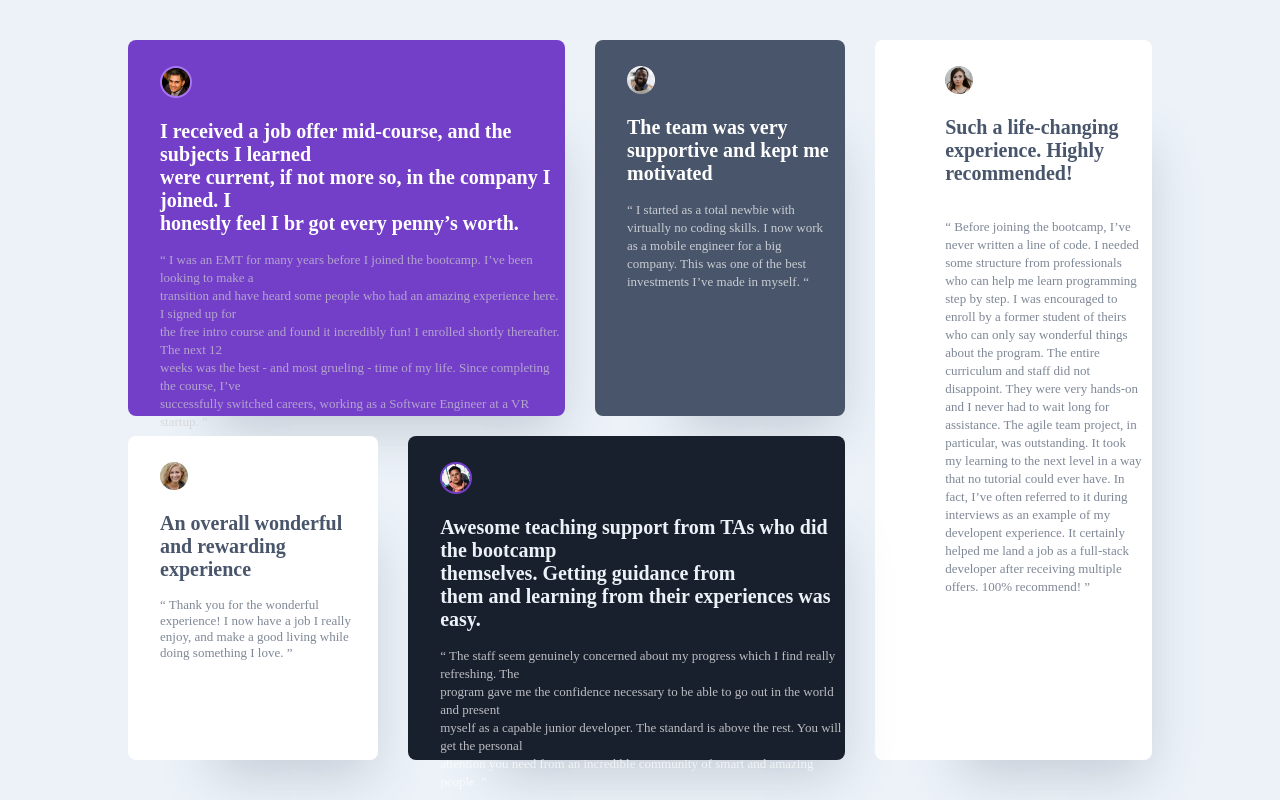
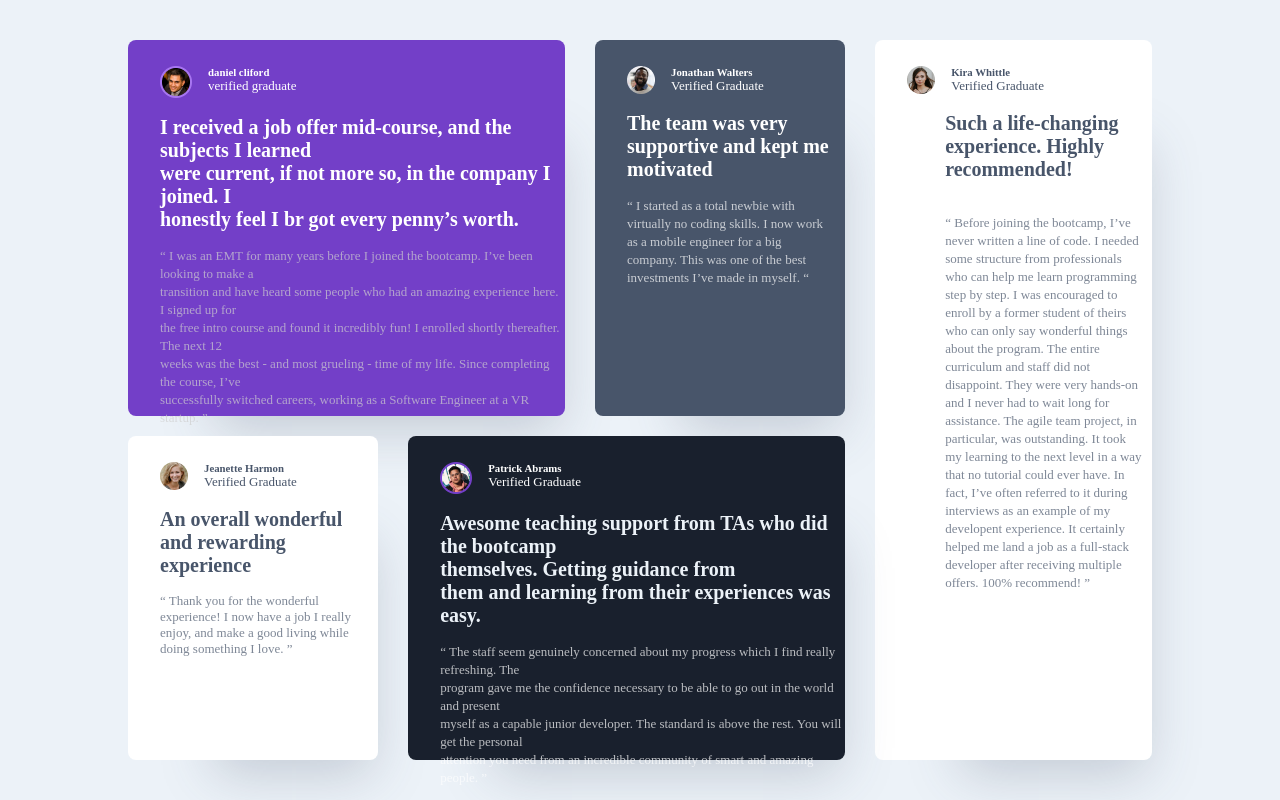
Before and after one commit to lukasuxo/homework7, a plain HTML site: page index.html in a window 1280 px wide. Drawn offline with Linux system fonts and the light colour scheme.

Commit message:
update 7 work

```diff
--- a/index.html
+++ b/index.html
@@ -9,7 +9,13 @@
   <body>
     <div class="container">
       <div class="item1">
-        <div class="foto1"><img src="./photos/Ova1l.png" alt="" /></div>
+        <div class="foto1">
+          <img src="./photos/Ova1l.png" alt="" />
+          <div>
+            <h5>daniel cliford</h5>
+            <p>verified graduate</p>
+          </div>
+        </div>
         <h4 class="h1">
           I received a job offer mid-course, and the subjects I learned <br />
           were current, if not more so, in the company I joined. I <br />
@@ -29,7 +35,13 @@
         </p>
       </div>
       <div class="item2">
-        <div class="foto2"><img src="./photos/Ova2l.png" alt="" /></div>
+        <div class="foto2">
+          <img src="./photos/Ova2l.png" alt="" />
+          <div>
+            <h5>Jonathan Walters</h5>
+            <p>Verified Graduate</p>
+          </div>
+        </div>
         <h4 class="h2">
           The team was very <br />
           supportive and kept me <br />
@@ -46,6 +58,10 @@
       <div class="item3">
         <div class="foto3">
           <img src="./photos/Oval.png" alt="" />
+          <div>
+            <h5>Kira Whittle</h5>
+            <p>Verified Graduate</p>
+          </div>
         </div>
         <h4 class="h3">
           Such a life-changing <br />
@@ -77,7 +93,13 @@
         </p>
       </div>
       <div class="item4">
-        <div class="foto4"><img src="./photos/O4val.png" alt="" /></div>
+        <div class="foto4">
+          <img src="./photos/O4val.png" alt="" />
+          <div>
+            <h5>Jeanette Harmon</h5>
+            <p>Verified Graduate</p>
+          </div>
+        </div>
         <h4 class="h-4">
           An overall wonderful <br />
           and rewarding <br />
@@ -91,7 +113,13 @@
         </p>
       </div>
       <div class="item5">
-        <div class="foto5"><img src="./photos/Ov5al.png" alt="" /></div>
+        <div class="foto5">
+          <img src="./photos/Ov5al.png" alt="" />
+          <div>
+            <h5>Patrick Abrams</h5>
+            <p>Verified Graduate</p>
+          </div>
+        </div>
         <h4 class="h5">
           Awesome teaching support from TAs who did the bootcamp <br />
           themselves. Getting guidance from <br />
--- a/style.css
+++ b/style.css
@@ -30,6 +30,14 @@ body{
 .foto1{
     padding-left: 32px;
     padding-top: 26px;
+    display: flex;
+    gap: 16px;
+    color: #FFF;
+font-family: "Barlow Semi Condensed";
+font-size: 13px;
+font-style: normal;
+font-weight: 500;
+line-height: 13px;
 }
 .h1{
     color: #FFF;
@@ -61,6 +69,16 @@ grid-area:7/6/1/9;
 .foto2{
     padding-left: 32px;
     padding-top: 26px;
+    padding-left: 32px;
+    padding-top: 26px;
+    display: flex;
+    gap: 16px;
+    color: #FFF;
+font-family: "Barlow Semi Condensed";
+font-size: 13px;
+font-style: normal;
+font-weight: 500;
+line-height: 13px;
 }
 .h2{
     color: #FFF;
@@ -92,6 +110,16 @@ grid-area:7/6/1/9;
 .foto3{
     padding-left: 70px;
     padding-top: 26px;
+    padding-left: 32px;
+    padding-top: 26px;
+    display: flex;
+    gap: 16px;
+    color: #48556A;;
+font-family: "Barlow Semi Condensed";
+font-size: 13px;
+font-style: normal;
+font-weight: 500;
+line-height: 13px;
 }
 .h3{
     color: #48556A;
@@ -124,6 +152,16 @@ grid-area:7/6/1/9;
 .foto4{
     padding-left: 32px;
     padding-top: 26px;
+    padding-left: 32px;
+    padding-top: 26px;
+    display: flex;
+    gap: 16px;
+    color: #48556A;
+font-family: "Barlow Semi Condensed";
+font-size: 13px;
+font-style: normal;
+font-weight: 500;
+line-height: 13px;
 }
 .h-4{
     color: #48556A;
@@ -154,6 +192,16 @@ grid-area:7/6/1/9;
 .foto5{
     padding-left: 32px;
     padding-top: 26px;
+    padding-left: 32px;
+    padding-top: 26px;
+    display: flex;
+    gap: 16px;
+    color: #FFF;
+font-family: "Barlow Semi Condensed";
+font-size: 13px;
+font-style: normal;
+font-weight: 500;
+line-height: 13px;
 }
 .h5{
     color: #ECF2F8;
```
